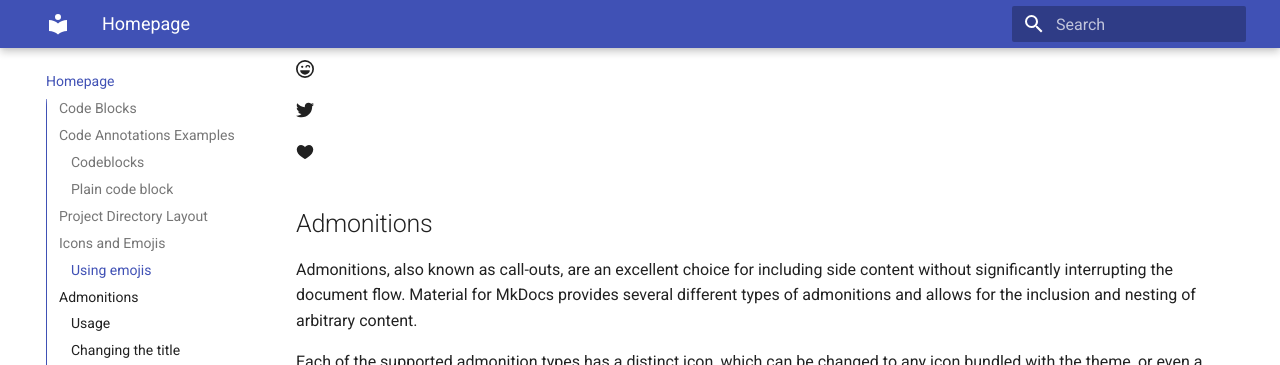
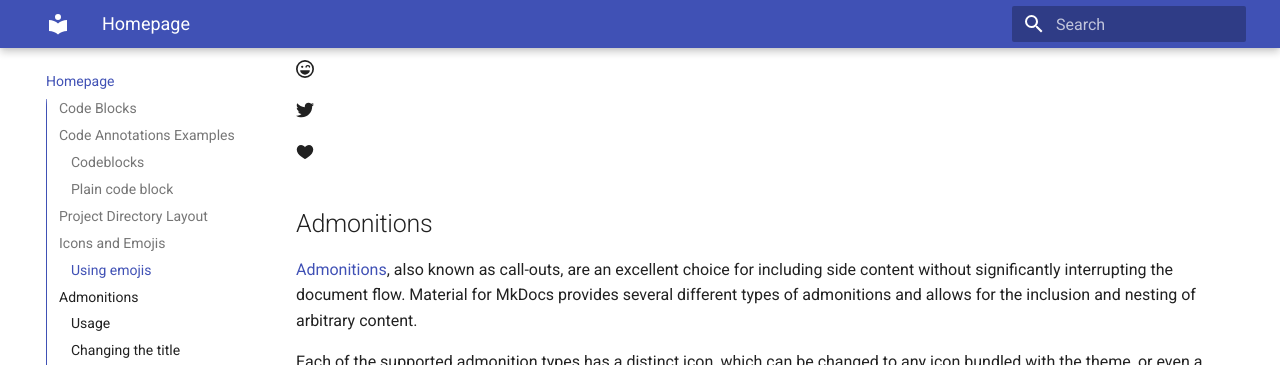
Before and after one commit to rikosintie/MKDocs, an MkDocs documentation site: the page built from docs/index.md, in a window 1280 px wide and 900 px high, scrolled down 2686 px. Shown: the top 365 px of the window. Built offline with MkDocs 1.6.1 and Material for MkDocs 9.7.7, drawn with Linux system fonts in a browser that asks for light colours; emoji names are drawn with the system emoji font; some of the changed text lies outside the part shown.

Commit message:
Update index.md

````diff
--- a/docs/index.md
+++ b/docs/index.md
@@ -119,7 +119,7 @@
 
 ## Admonitions
 
-Admonitions, also known as call-outs, are an excellent choice for including side content without significantly interrupting the document flow. Material for MkDocs provides several different types of admonitions and allows for the inclusion and nesting of arbitrary content.
+[Admonitions](https://squidfunk.github.io/mkdocs-material/reference/admonitions/), also known as call-outs, are an excellent choice for including side content without significantly interrupting the document flow. Material for MkDocs provides several different types of admonitions and allows for the inclusion and nesting of arbitrary content.
 
 Each of the supported admonition types has a distinct icon, which can be changed to any icon bundled with the theme, or even a [custom icon](https://squidfunk.github.io/mkdocs-material/setup/changing-the-logo-and-icons/#additional-icons). Add the following lines to mkdocs.yml:
 
@@ -192,7 +192,7 @@
     massa, nec semper lorem quam in massa.
 ```
 
-Removing the title¶
+Removing the title
 Similar to [changing the title](https://squidfunk.github.io/mkdocs-material/reference/admonitions/#changing-the-title), the icon and title can be omitted entirely by adding an empty string directly after the type qualifier. Note that this will not work for [collapsible blocks](https://squidfunk.github.io/mkdocs-material/reference/admonitions/#collapsible-blocks):
 
 ```
@@ -255,12 +255,12 @@
 Following is a list of type qualifiers provided by Material for MkDocs, whereas the default type, and thus fallback for unknown type qualifiers, is `note`:
 
 note
-``` note
+```!!! note
 Lorem ipsum dolor sit amet, consectetur adipiscing elit. Nulla et euismod nulla. Curabitur feugiat, tortor non consequat finibus, justo purus auctor massa, nec semper lorem quam in massa
 ```
 
 abstract
-``` abstract
+```!!! abstract
 Lorem ipsum dolor sit amet, consectetur adipiscing elit. Nulla et euismod nulla. Curabitur feugiat, tortor non consequat finibus, justo purus auctor massa, nec semper lorem quam in massa.
 ```
 
````
